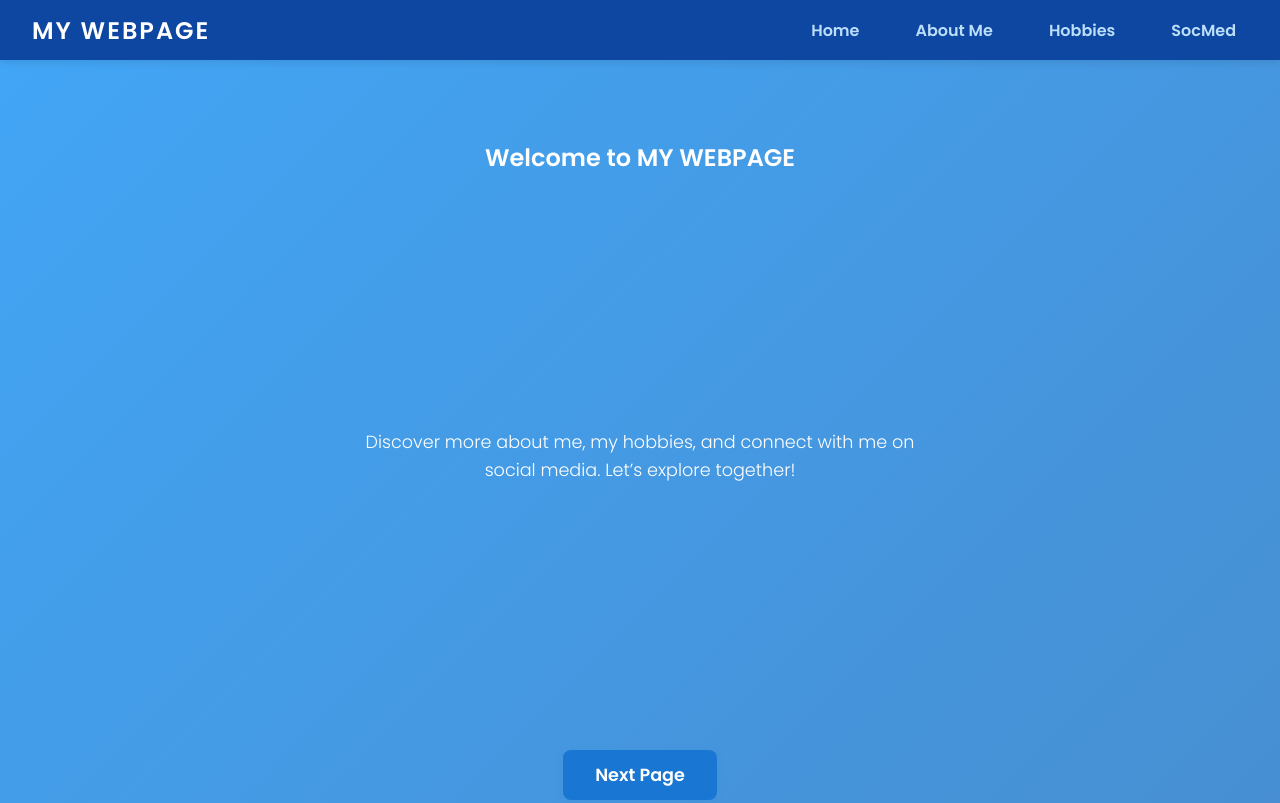
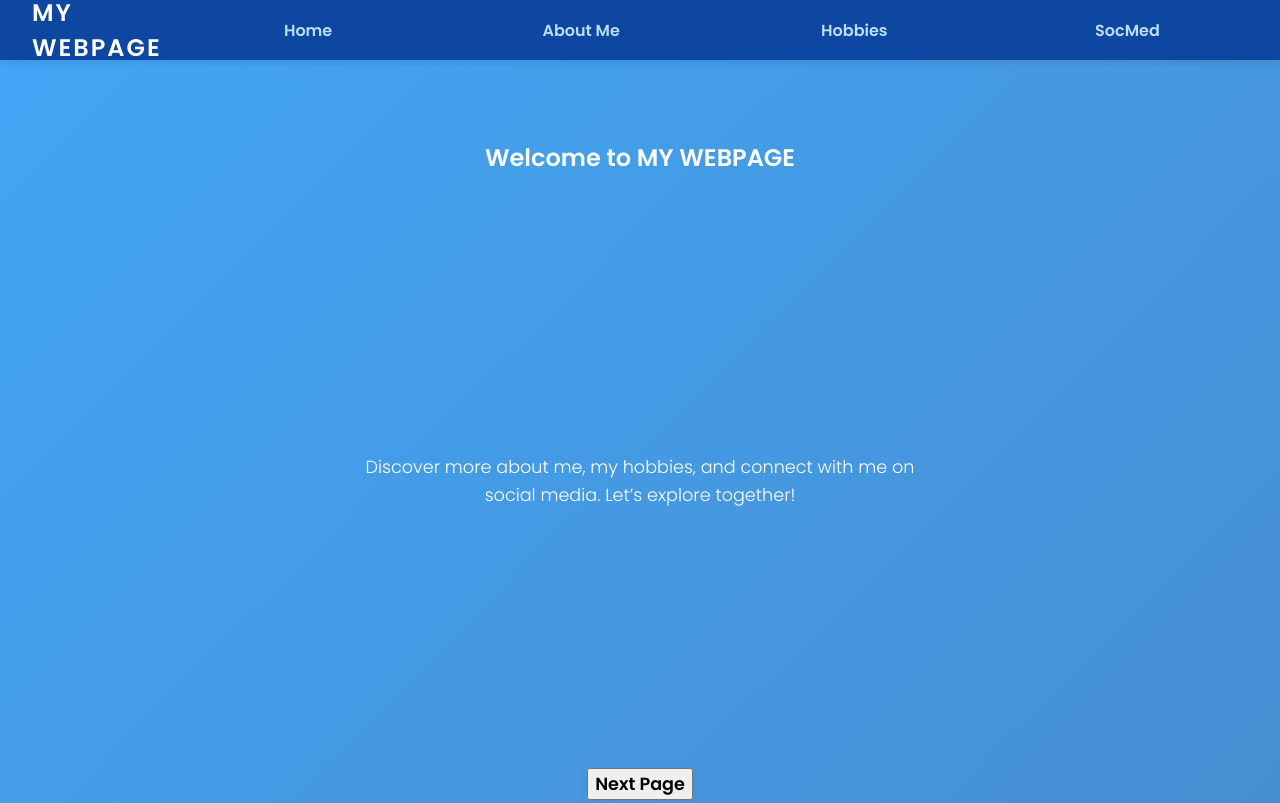
Before and after one commit to Michiiio/my-webpage, a plain HTML site: page index.html in a window 1280 px wide. Shown: the top 803 px of the page. Drawn offline with Linux system fonts and the light colour scheme.

Commit message:
Update index.html

````diff
--- a/index.html
+++ b/index.html
@@ -19,6 +19,7 @@
       background: #f5f9ff;
       color: #333;
       scroll-behavior: smooth;
+      overflow-x: hidden;
     }
 
     nav {
@@ -32,6 +33,8 @@
       position: sticky;
       top: 0;
       z-index: 100;
+      width: 100vw; /* Make nav full width */
+      left: 0;
     }
 
     .logo {
@@ -45,6 +48,7 @@
     .nav-links {
       display: flex;
       gap: 2rem;
+      width: 100%;
     }
 
     .nav-links a {
@@ -54,7 +58,10 @@
       font-size: 1rem;
       position: relative;
       transition: color 0.3s, background 0.3s, border-radius 0.3s;
-      padding: 6px 12px; /* Add padding for better hover effect */
+      padding: 6px 12px;
+      display: inline-block;
+      width: 100%; /* Make link fill nav item */
+      text-align: center;
     }
 
     .nav-links a::after {
@@ -82,12 +89,12 @@
     }
 
     section {
-      padding: 60px 5vw;
+      padding: 60px 0;
       text-align: center;
       border-radius: 0;
       box-shadow: 0 2px 12px rgba(0,0,0,0.04);
       min-height: 100vh;
-      width: 100vw;
+      width: 100vw; /* Make section full width */
       margin: 0;
       display: flex;
       flex-direction: column;
@@ -196,12 +203,6 @@
 
     button {
       display: block;
-      margin: 2rem auto 0 auto;
-      padding: 12px 32px;
-      background: #1976d2;
-      color: #fff;
-      border: none;
-      border-radius: 8px;
       font-size: 1.1rem;
       font-family: 'Poppins', sans-serif;
       font-weight: 600;
@@ -362,3 +363,4 @@
 
 </body>
 </html>
+```
````
